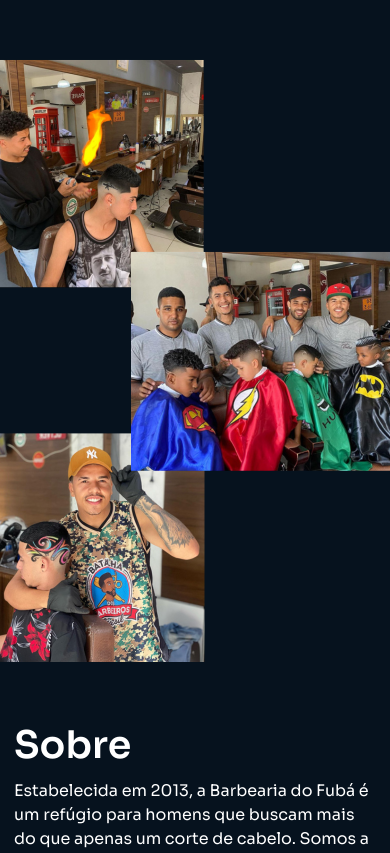
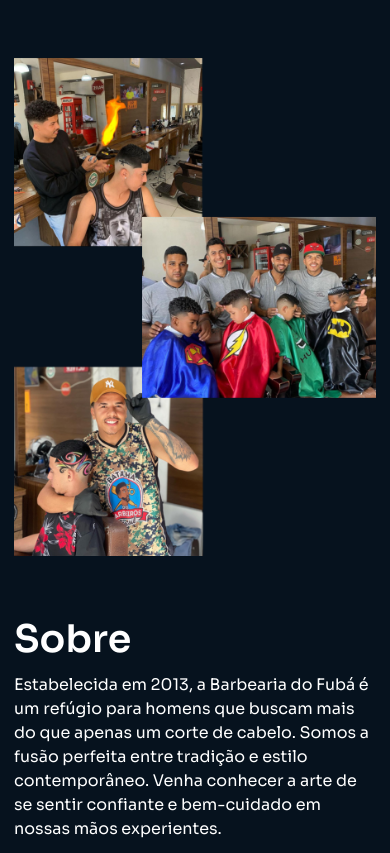
Before and after one commit to andreysouzza/andreysouzza-fuba-rascunho.github.io, a plain HTML site: page index.html in a window 390 px wide. Shown: the part 832-1685 px from the top of the page. Drawn offline with nearby package versions, Linux system fonts and the light colour scheme.

Commit message:
Update style.css

```diff
--- a/style.css
+++ b/style.css
@@ -206,7 +206,7 @@ i {
     flex-direction: column;
   }
   .about-content img {
-    min-width: 438px;
+    max-width: none;
     margin: 40px 0;
   }
 }
```
